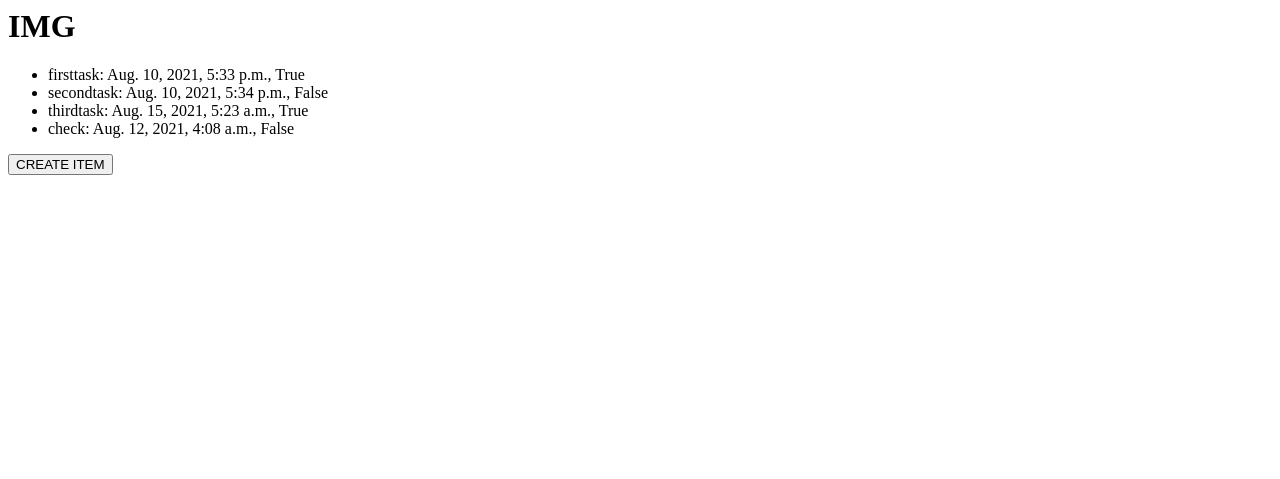
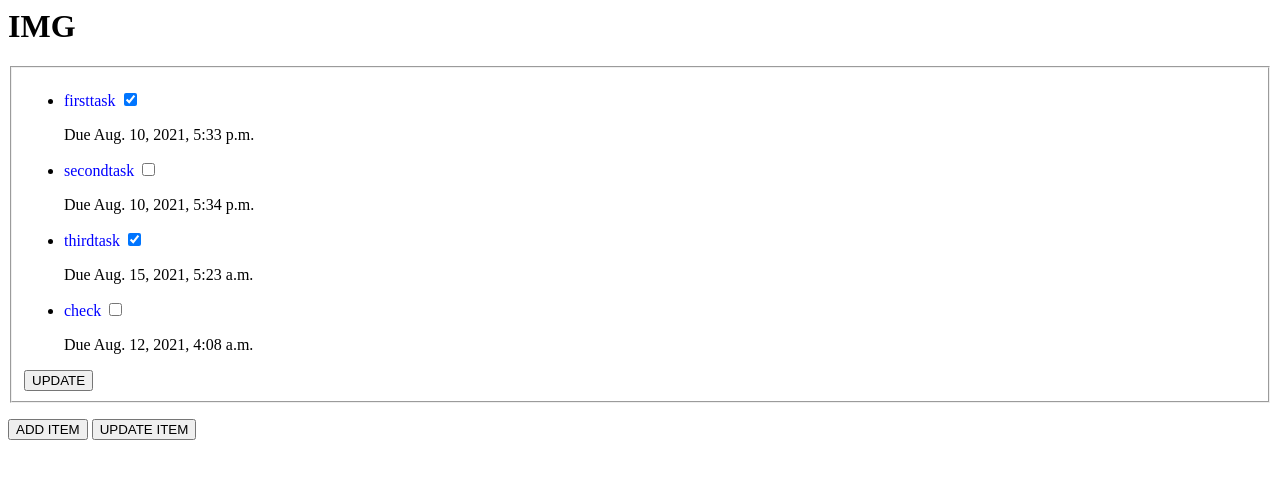
Before and after one commit to vaishnavi-gupta18/ToDo_App, a Django app: page /todo/1/ in a window 1280 px wide. Shown: the top 479 px of the page. Run offline with Django 3.2, Linux system fonts and the light colour scheme; data comes from the database, SQL or seed files in the repository; both versions use the stored data as it was after the commit.

Commit message:
initial commit

```diff
--- a/todo/templates/todo/createitem.html
+++ b/todo/templates/todo/createitem.html
@@ -2,8 +2,8 @@
     {% csrf_token %}
     <fieldset>
         <h1>create new item</h1>
-        <label for="title">Title : </label><input type="text" name="title" id="title">
-        <label for="duedate">Due Date : </label><input type="datetime-local" name="duedate" id="duedate">
+        <label for="title">Title : </label><input type="text" name="title" id="title" required>
+        <label for="duedate">Due Date : </label><input type="datetime-local" name="duedate" id="duedate" required>
         <input type="submit">
     </fieldset>
 </form>
--- a/todo/templates/todo/createlist.html
+++ b/todo/templates/todo/createlist.html
@@ -2,8 +2,11 @@
     {% csrf_token %}
     <fieldset>
         <h1>create new list</h1>
-        <input type="text" name="name" id="name">
+        <input type="text" name="name" id="name" required>
         <input type="submit">
     </fieldset>
 </form>
+{% for message in messages %}
+    <p style="color:red;">{{ message }}</p>
+{% endfor %}
 <a href='/todo'><button>BACK</button></a><br>
--- a/todo/templates/todo/detail.html
+++ b/todo/templates/todo/detail.html
@@ -1,10 +1,24 @@
 <h1>{{ todolist.list_name}}</h1>
+<form action="{% url 'todo:update' todolist.id %}" method="post">
+    {% csrf_token %}
+    <fieldset>
 <ul>
     {% for item in items_list %}
     <li>
-        {{item.title}}: {{item.due_date}}, {{item.checked}}
+        <p style="size: 21px; color: blue;">{{item.title}}
+        {% if item.checked == True %}
+        <input type="checkbox" name={{item.title}} value={{item.title}} checked="checked" />
+        {% else %}
+        <input type="checkbox" name={{item.title}} value={{item.title}} />
+        {% endif %}
+    </p>
+    Due {{item.due_date}}
 
     </li>
     {% endfor %}
 </ul>
-<a href='/todo/{{todolist.id}}/createitem'><button>CREATE ITEM</button></a><br>
+<input type="submit" value="UPDATE">
+</fieldset>
+</form>
+<a href='/todo/{{todolist.id}}/createitem'><button>ADD ITEM</button></a>
+<a href='/todo/{{todolist.id}}/updateitem'><button>UPDATE ITEM</button></a><br>
--- a/todo/templates/todo/index.html
+++ b/todo/templates/todo/index.html
@@ -21,7 +21,9 @@
         {% endfor %}
     </ul>
 
-    <a href='/todo/create'><button>CREATE</button></a><br>
+    <a href='/todo/create'><button>CREATE</button></a>
     <a href='/todo/delete'><button>DELETE</button></a>
+    <a href='/todo/update'><button>UPDATE</button></a>
+
 
 {% endif %}
--- a/todo/urls.py
+++ b/todo/urls.py
@@ -1,5 +1,5 @@
 from django.urls import path
-from todo.views import IndexView, detail,create,delete,create_item
+from todo.views import IndexView, detail,create,delete,create_item, todo_update,update,update_item,todo_update
 app_name='todo'
 urlpatterns = [
     # path('', index, name='index'),
@@ -7,5 +7,9 @@ urlpatterns = [
     path('<int:list_id>/', detail, name='list_detail'),
     path('create/',create,name='list_create'),
     path('delete/',delete,name='list_delete'),
-    path('<int:list_id>/createitem/',create_item,name='item_create')
+    path('update/',update,name='list_update'),
+    path('<int:list_id>/createitem/',create_item,name='item_create'),
+    path('<int:list_id>/updateitem/',update_item,name='item_update'),
+    path('<int:list_id>/update',todo_update,name='update')
+
 ]
--- a/todo/views.py
+++ b/todo/views.py
@@ -30,6 +30,7 @@ def detail(request, list_id):
         todolist = Todolist.objects.get(id=list_id)
     except Todolist.Doesnotexist:
         raise Http404("this list does not exist")
+
     items_list = Todoitem.objects.filter(todo_list = todolist)
     context = {
         'todolist' : todolist,
@@ -42,12 +43,17 @@ def create(request):
         return render(request, 'todo/createlist.html')
 
     name = request.POST["name"]
-    Todolist.objects.create(list_name=name)
-    lists = Todolist.objects.all()
-    context = {
-        'todolists' : lists
-    }
-    return render(request, 'todo/index.html', context )
+    res = Todolist.objects.filter(list_name=name)
+    if len(res)>0:
+        messages.error(request,'List already present')
+        return render(request, 'todo/createlist.html')
+    else:
+        Todolist.objects.create(list_name=name)
+        lists = Todolist.objects.all()
+        context = {
+            'todolists' : lists
+        }
+        return render(request, 'todo/index.html', context )
 
 def delete(request):
     if request.method == 'GET':
@@ -63,9 +69,29 @@ def delete(request):
     res.delete()
     lists = Todolist.objects.all()
     context = {
-        'todolist' : todolist
+        'todolists' : lists
     }
     return render(request, 'todo/index.html', context )
+
+def update(request):
+    if request.method == 'GET':
+        return render(request, 'todo/updatelist.html')
+
+    name = request.POST["name"]
+    updated_name=request.POST["uname"]
+    try:
+        todolist = Todolist.objects.get(list_name=name)
+    except Todolist.DoesNotExist:
+        messages.error(request,'List not present')
+        return render(request, 'todo/updatelist.html')
+    res = Todolist.objects.filter(list_name=name)
+    res.update(list_name=updated_name)
+    lists = Todolist.objects.all()
+    context = {
+        'todolists' : lists
+    }
+    return render(request, 'todo/index.html', context )
+
 
 def create_item(request, list_id):
     todolist = Todolist.objects.get(id=list_id)
@@ -84,3 +110,52 @@ def create_item(request, list_id):
         'todolists' : lists
     }
     return render(request, 'todo/index.html', context )
+
+def update_item(request,list_id):
+    todolist = Todolist.objects.get(id=list_id)
+    if request.method == 'GET':
+        context = {
+        'todolist' : todolist
+        }
+        return render(request, 'todo/updateitem.html',context)
+    name = request.POST["name"]
+    title1 = request.POST["title"]
+    date = request.POST["duedate"]
+    if request.POST["status"] == 'on':
+        status=True
+    else:
+        status=False
+    try:
+        todoitem = Todoitem.objects.get(title=name,todo_list=todolist)
+    except Todoitem.DoesNotExist:
+        messages.error(request,'Item not present')
+        context = {
+        'todolist' : todolist
+        }
+        return render(request, 'todo/updateitem.html',context)
+    res = Todoitem.objects.filter(title=name,todo_list=todolist)
+    res.update(title=title1,checked=status,due_date=date,todo_list=todolist)
+    lists = Todolist.objects.all()
+    context = {
+        'todolists' : lists
+    }
+    return render(request, 'todo/index.html', context )
+
+def todo_update(request,list_id):
+    todolist = Todolist.objects.get(id=list_id)
+    data=request.POST
+    todoitems = Todoitem.objects.filter(todo_list=todolist)
+    todoitems.update(checked=False,todo_list=todolist)
+    for item in data:
+        try:
+            todoitem = Todoitem.objects.get(title=item,todo_list=todolist)
+            res = Todoitem.objects.filter(title=item,todo_list=todolist)
+            print(res)
+            res.update(checked=True,todo_list=todolist)
+        except Todoitem.DoesNotExist:
+            pass
+    lists = Todolist.objects.all()
+    context = {
+        'todolists' : lists
+    }
+    return render(request, 'todo/index.html', context )
```
Also changed, not shown: todo/templates/todo/updateitem.html (added, +16 -0 lines), todo/templates/todo/updatelist.html (added, +15 -0 lines), db.sqlite3.
